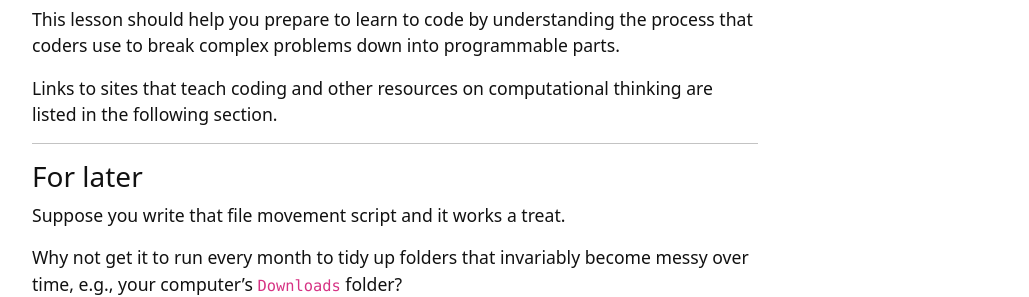
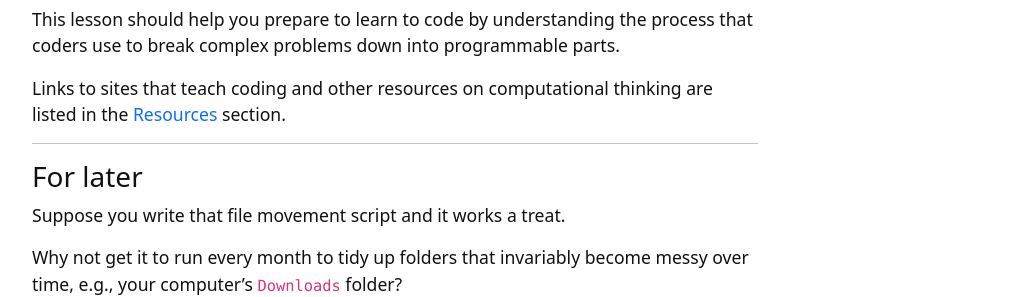
Before and after one commit to weaverbel/intro-computational-thinking, a Jekyll site: the page built from content/4-lesson.md, in a window 1280 px wide and 900 px high, scrolled down 3380 px. Shown: the part 184-481 px from the top of the window, without its empty margins (245-1274 px from the left). Built offline with Jekyll 4.4.1, drawn with Linux system fonts in a browser that asks for light colours.

Commit message:
Update 4-lesson.md
link to resources

```diff
--- a/content/4-lesson.md
+++ b/content/4-lesson.md
@@ -71,7 +71,7 @@ Write some pseudocode of how you might automate this process.
 
 This lesson should help you prepare to learn to code by understanding the process that coders use to break complex problems down into programmable parts.
 
-Links to sites that teach coding and other resources on computational thinking are listed in the following section.
+Links to sites that teach coding and other resources on computational thinking are listed in the [Resources](6-resources.html) section.
 
 --------------
 
```
